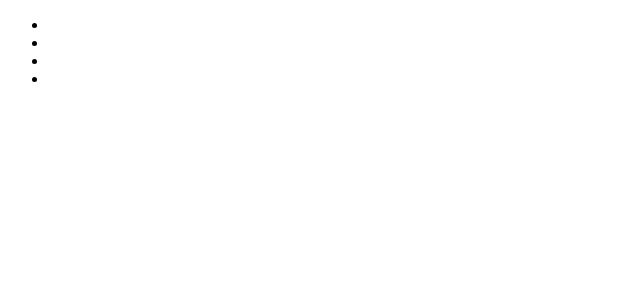
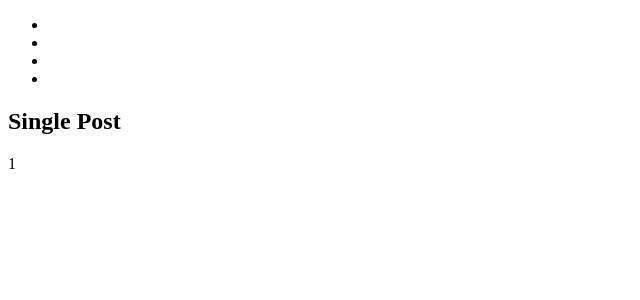
Before and after one commit to SriSarveshA1/react-front, a React (Create React App) app: page /post/1 in a window 1280 px wide. Shown: the top 300 px of the page, without its empty margins (0-640 px from the left). Built offline with nearby package versions, Linux system fonts and the light colour scheme.

Commit message:
creating a single post component

```diff
--- a/src/MainRouter.js
+++ b/src/MainRouter.js
@@ -10,12 +10,14 @@
 import FindPeople from "./user/FindPeople";
 import NewPost from "./post/NewPost";
 import PrivateRoute from "./auth/PrivateRoute";
+import SinglePost from "./post/SinglePost";
 
 const MainRouter = () => (
     <div>
         <Menu />
         <Switch>
             <Route exact path="/" component={Home} />
+            <Route exact path="/post/:postId" component={SinglePost} />
             <Route exact path="/users" component={Users} />
             <Route exact path="/signup" component={Signup} />
             <Route exact path="/signin" component={Signin} />
--- a/src/post/Posts.js
+++ b/src/post/Posts.js
@@ -40,7 +40,7 @@
                               on {new Date(post.created).toDateString()} {/* so here we are just passing the post.created value of the post to the Date method and we conver it to string*/}
                           </p>
                           <Link
-                              to={`/posts/${post._id}`}   //so when the user click the post they will be taken to the page where they can see the  entire post
+                              to={`/post/${post._id}`}   //so when the user click the post they will be taken to the page where they can see the  entire post
                               className="btn btn-raised btn-primary btn-sm"
                           >
                               Read More
--- /dev/null
+++ b/src/post/SinglePost.js
@@ -0,0 +1,15 @@
+import React, { Component } from "react";
+
+class SinglePost extends Component {
+
+    render() {
+        return (
+            <div>
+                <h2>Single Post</h2>
+                {this.props.match.params.postId}
+            </div>
+          );
+    }
+}
+
+export default SinglePost;
```
